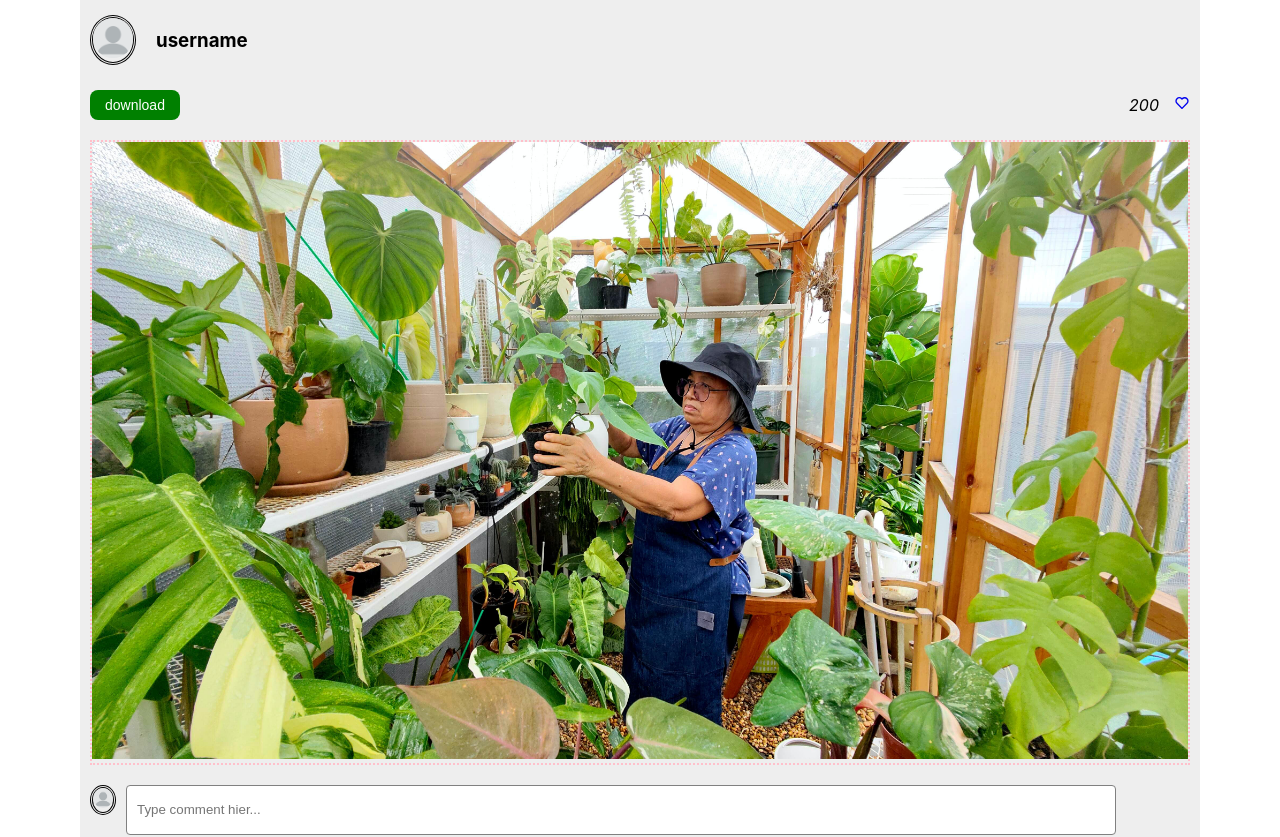
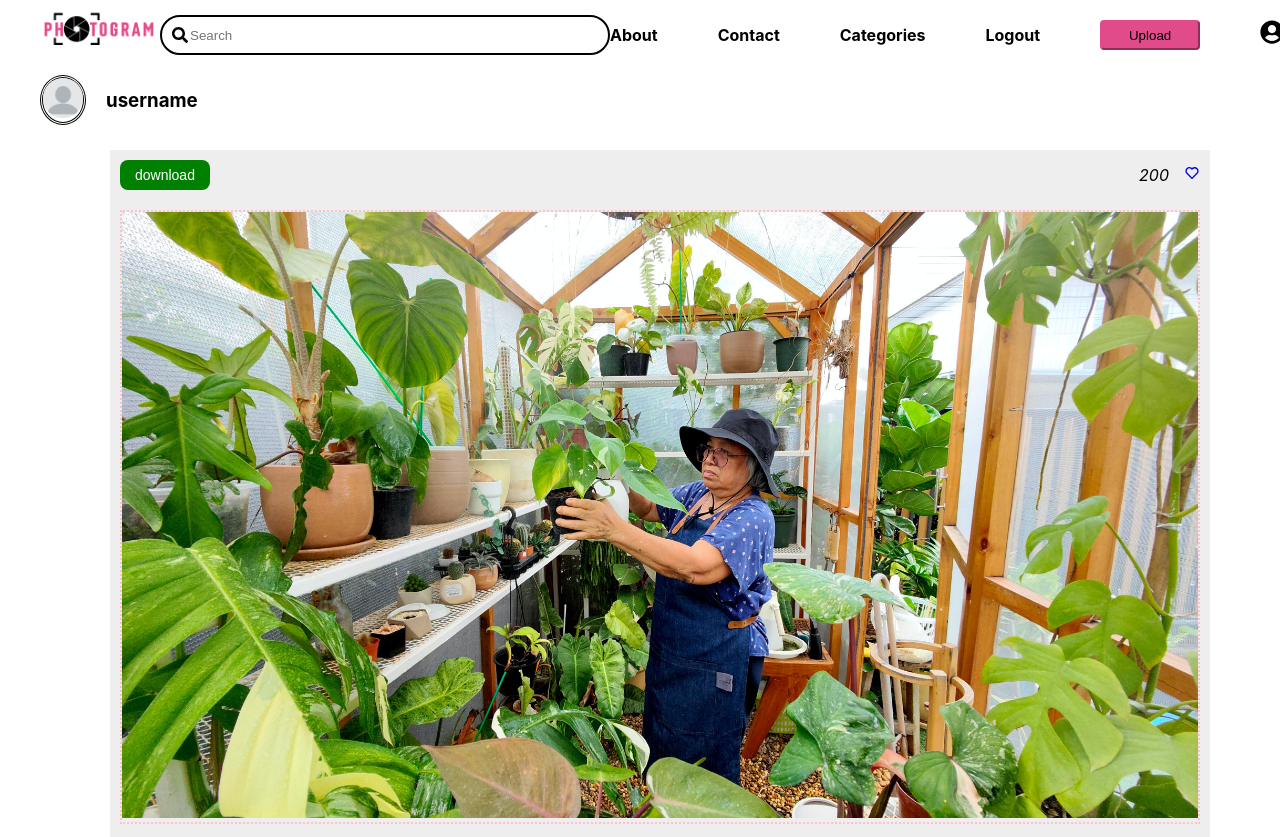
Before and after one commit to Our-Final-Project-DCI/frontend, a React (Create React App) app: page /photos/1 in a window 1280 px wide. Shown: the top 837 px of the page. Built offline with nearby package versions, Linux system fonts and the light colour scheme.

Commit message:
first push

```diff
--- a/src/routes/photos_id/index.js
+++ b/src/routes/photos_id/index.js
@@ -1,22 +1,21 @@
 import React from "react";
+import "./index.scss";
+import LayoutLogout from "../../Layout-Logout";
 
 // Images
-import "./index.scss";
 import avatar from "./images/avatar.webp";
 import f1 from "./images/f1.jpg";
-// Icons
+
 // Icons
 import { BiHeart } from "react-icons/bi";
-import { BiShareAlt } from "react-icons/bi";
-import { BiUserPlus } from "react-icons/bi";
 
 export default function Photo() {
   //const params = useParams();
   const [photo, setPhoto] = React.useState(null);
   const [comment, setComment] = React.useState("");
   return (
+    <LayoutLogout>
       <div className="Photos-Id-Route">
-      <div className="wrapper">
         <div className="user">
           <div className="avatar">
             <a href="/account">
@@ -25,7 +24,7 @@ export default function Photo() {
           </div>
           <h3>username</h3>
         </div>
-
+        <div className="wrapper">
           <div className="user-actions">
             <button className="download-btn">download</button>
             <div className="likes">
@@ -71,5 +70,6 @@ export default function Photo() {
           </section>
         </div>
       </div>
+    </LayoutLogout>
   );
 }
--- a/src/routes/photos_id/index.scss
+++ b/src/routes/photos_id/index.scss
@@ -3,25 +3,18 @@
 }
 
 .Photos-Id-Route {
-  //padding-top: 54px;
-  padding-bottom: 80px;
+  padding-top: 70px;
+
   padding-left: 40px;
-  padding-right: 40px;
-  width: 100%;
-  margin: 0 auto;
-  max-width: 1200px;
-  > .wrapper {
-    width: 100%;
-    display: flex;
-    flex-direction: column;
-    gap: 20px;
-    padding: 10px;
-    background-color: #eee;
+  margin-bottom: 60px;
+  max-width: 1400px;
 
   > .user {
+    width: 100%;
     display: flex;
     align-items: center;
     gap: 20px;
+    margin-bottom: 20px;
     > .avatar {
       border-radius: 50%;
 
@@ -39,6 +32,38 @@
       }
     }
   }
+
+  > .wrapper {
+    max-width: 1100px;
+    margin: 0 auto;
+
+    display: flex;
+    flex-direction: column;
+    gap: 20px;
+    padding: 10px;
+    background-color: #eee;
+
+    // > .user {
+    //   display: flex;
+    //   align-items: center;
+    //   gap: 20px;
+    //   > .avatar {
+    //     border-radius: 50%;
+
+    //     border: 3px double black;
+    //     > a {
+    //       color: #0a88d3;
+    //       text-decoration: none;
+    //       cursor: pointer;
+    //       outline: none;
+    //       > img {
+    //         width: 40px;
+    //         height: 40px;
+    //         border-radius: 50%;
+    //       }
+    //     }
+    //   }
+    // }
 
     > .user-actions {
       display: flex;
```
Lines whose indentation alone changed are shown as unchanged.
